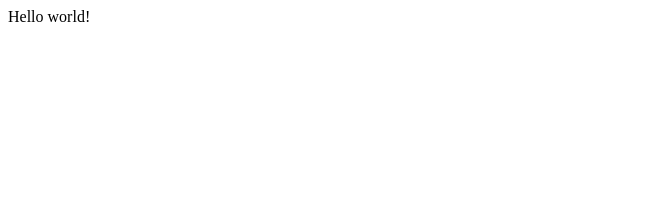
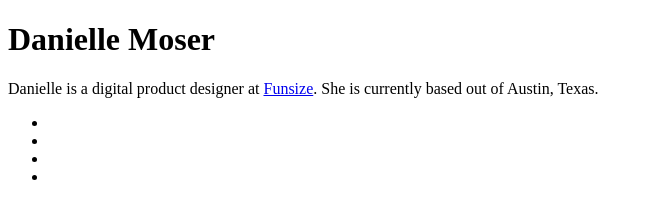
Before and after one commit to Daniellabobella/dm-site, a plain HTML site: page index.html in a window 1280 px wide. Shown: the whole page, without its empty margins (0-653 px from the left). Drawn offline with Linux system fonts and the light colour scheme.

Commit message:
Update index.html

```diff
--- a/index.html
+++ b/index.html
@@ -1 +1,36 @@
-Hello world!
+<!DOCTYPE html>
+<html>
+   <head>
+       <link href='https://fonts.googleapis.com/css?family=Homemade+Apple|Quicksand'
+      rel='stylesheet'
+      type='text/css'>
+        <meta charset="utf-8">
+  <title>Danielle Moser</title>
+  <link rel="stylesheet" href="style.css">
+    </head>
+
+
+<!--Main Body Content-->
+
+     <div>
+         <h1>Danielle Moser</h1>
+      <p>Danielle is a digital product designer at <a href="http://funsize.co" target="_BLANK">Funsize</a>. She is currently based out of Austin, Texas.
+      </p>
+    <ul>
+         <li>
+             </li>
+         <li>
+             </li>
+         <li>
+             </li>
+         <li>
+             </li>
+         </ul>
+    </div>
+
+
+
+  </div>
+</body>
+
+</html>
```
